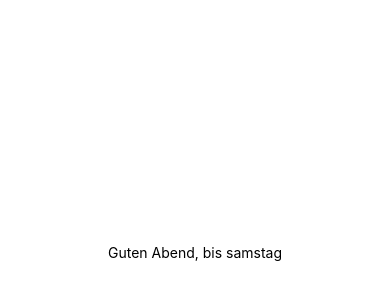
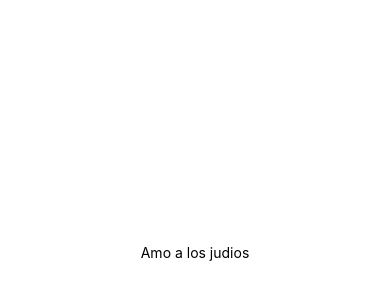
Before and after one commit to anahihull/medihacks, a React Native app: screen / in a window 390 px wide. Shown: the part 170-470 px from the top of the page. Built offline with nearby package versions, Linux system fonts and the light colour scheme.

Commit message:
Amo a los judios

```diff
--- a/App.js
+++ b/App.js
@@ -4,7 +4,7 @@ import { StyleSheet, Text, View } from 'react-native';
 export default function App() {
   return (
     <View style={styles.container}>
-      <Text>Guten Abend, bis samstag</Text>
+      <Text>Amo a los judios</Text>
       <StatusBar style="auto" />
     </View>
   );
```
